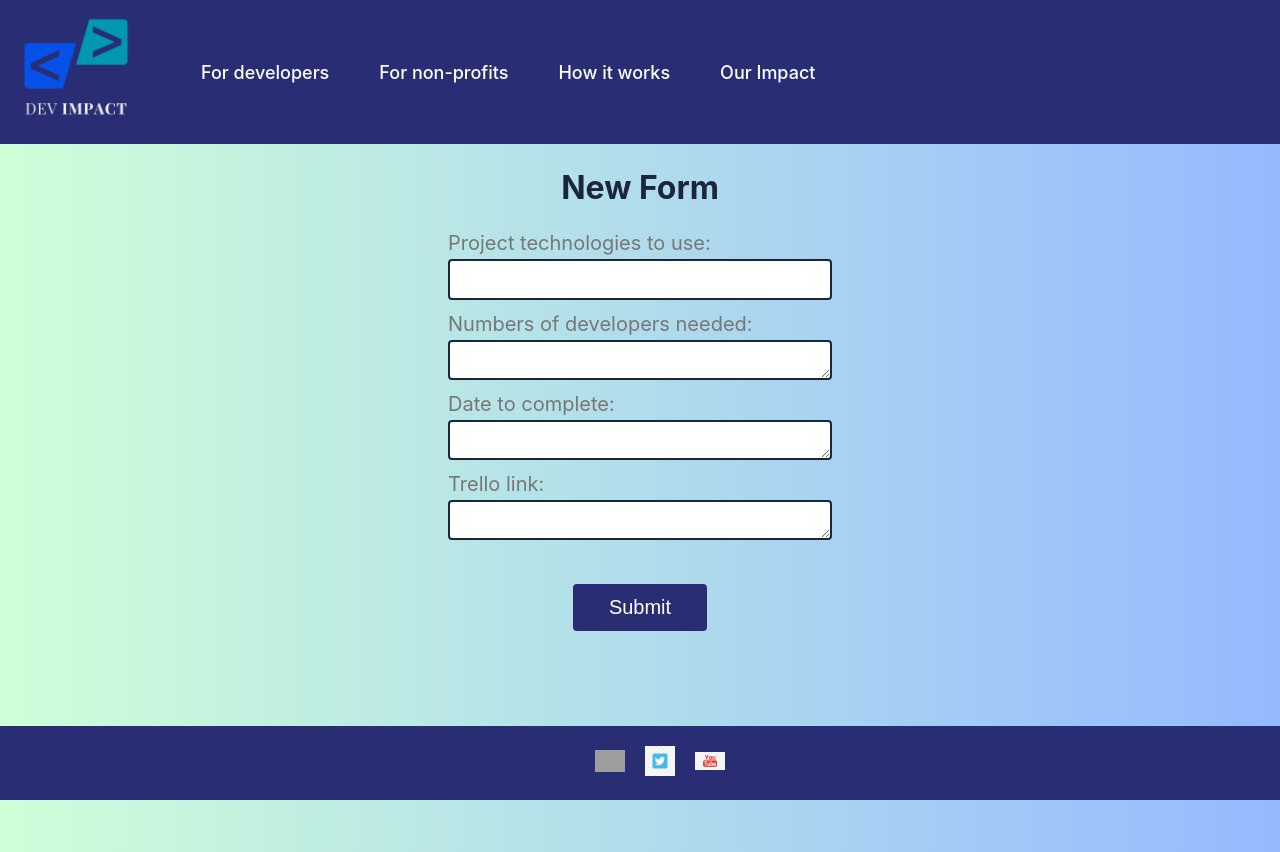
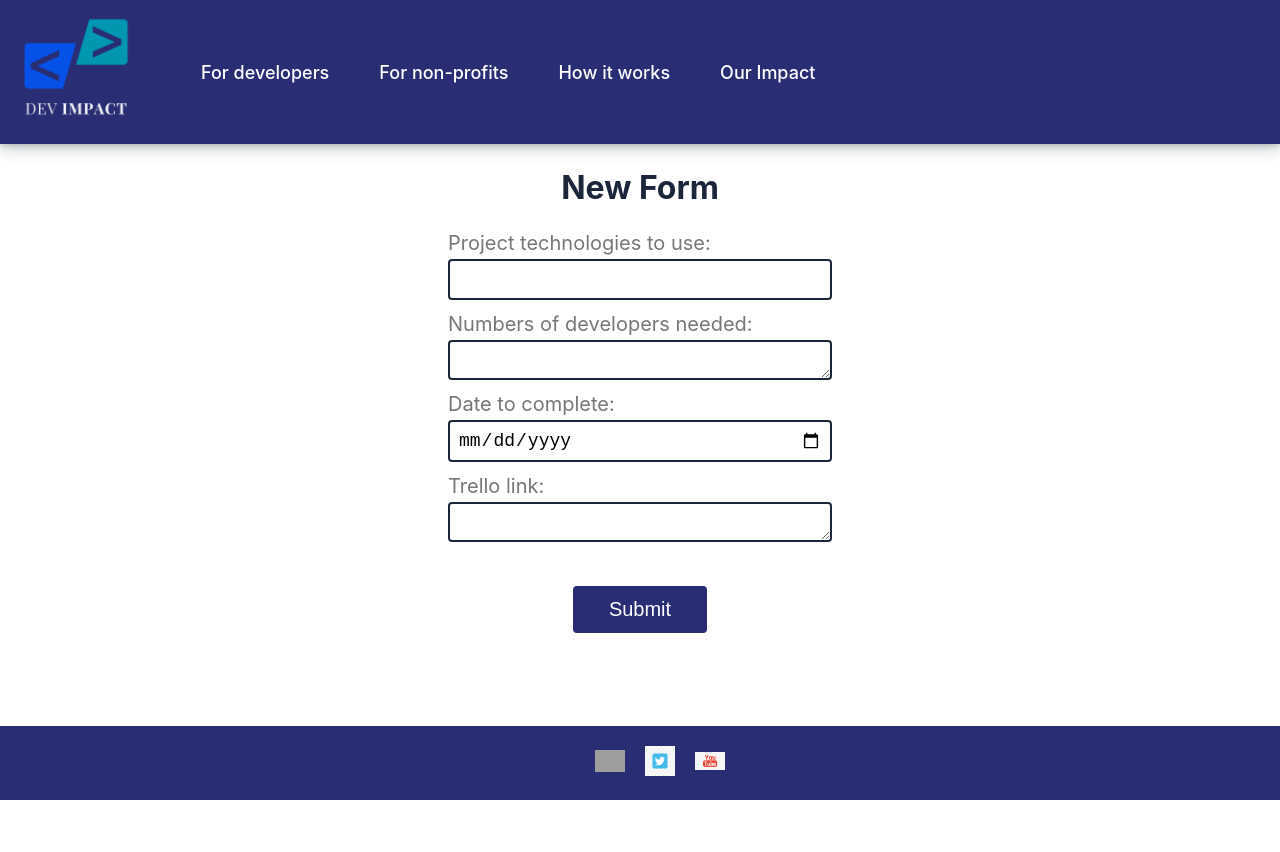
Before and after one commit to i-guerrero/capstone-front-end, a React (Create React App) app: page /menthors-new in a window 1280 px wide. After the commit the page ends 800 px from the top, so only its background shows below. Built offline with nearby package versions, Linux system fonts and the light colour scheme; grey boxes are pictures that could not be loaded.

Commit message:
forms and tables connected whit back end

```diff
--- a/src/API/Project.js
+++ b/src/API/Project.js
@@ -7,3 +7,15 @@
   console.log(request);
   return request;
 }
+
+export function createNewProjects(projects) {
+  const request = fetch(`${BASE_URL}/projects`, {
+    method: "POST",
+    body: JSON.stringify(projects),
+    headers: { "Content-Type": "application/json" },
+  })
+    .then((response) => response.json())
+    .then((newProjectsEnd) => newProjectsEnd)
+    .catch((err) => console.log("Error getting New projects"));
+  return request;
+}
--- a/src/Components/MenteePage/MenteePage.js
+++ b/src/Components/MenteePage/MenteePage.js
@@ -1,41 +1,20 @@
 import DataTable from "react-data-table-component";
 import { useEffect, useState } from "react";
-import { mockProjectList } from "../../mocks/projects";
 import { useNavigate } from "react-router-dom";
+import { getAllProjects } from "../../API/Project";
 
 import "./MenteePage.css";
 
-import { getAllProjects } from "../../API/Project";
 
 
 
-  // {
-  //   id: 4,
-  //   non_profit_organization: "BLM ORG",
-  //   description:
-  //     "This is my foundation description, This is my foundation description, This is my foundation description",
-  //   technologies: "Js",
-  //   num_developers: 2,
-  //   date_to_complete: "this is a date in data",
-  //   keywords: "js",
-  // },
-
 export default function MenteePage() {
   const navigate = useNavigate();
-
-
-  useEffect(() => {
-    console.log(process.env.REACT_APP_BASE_URL);
-      fetch(`${process.env.REACT_APP_BASE_URL}/projects`).then((response) =>
-        response.json()
-      );
-      // .then((Allproposals) => Allproposals)
-      // .then((proposalsList) => {
-      //   setProposals(proposalsList);
-      // });
-      // getAllProposals()
-      // console.log(proposalsList);
-      // });
+  const [projects, setProjects] = useState([]);
+    useEffect(() => {
+      getAllProjects().then((projectsList) => {
+        setProjects(projectsList);
+      });
     }, []);
 
   const columns = [
@@ -88,7 +67,7 @@
       center: true,
     },
   ];
-  // <Link to="/proposals-new" className="button-link">
+  // <Link to="/projects-new" className="button-link">
   //   Proposal Form
   // </Link>;
   return (
@@ -98,7 +77,7 @@
       </article>
       <br />
       <div className="data-table-container">
-        <DataTable columns={columns} data={mockProjectList} />
+        <DataTable columns={columns} data={projects} />
       </div>
     </div>
   );
--- a/src/Components/MentorForm/MentorForm.js
+++ b/src/Components/MentorForm/MentorForm.js
@@ -1,12 +1,14 @@
 import "./MentorForm.css";
 
-// import { createNewProposalForm } from "./fetch";
+// import { createNewProjectForm } from "./fetch";
+
 import { useState } from "react";
+import { createNewProjects } from "../../API/Project";
 import { useNavigate } from "react-router-dom";
 
 export default function New() {
   const navigate = useNavigate();
-  const [newProposalForm, setNewProposalForm] = useState({
+  const [newProjectForm, setNewProjectForm] = useState({
     id: "",
     technologies: "",
     num_developers: "",
@@ -16,8 +18,8 @@
   });
 
   function handleInputChange(event) {
-    setNewProposalForm({
-      ...newProposalForm,
+    setNewProjectForm({
+      ...newProjectForm,
       [event.target.id]: event.target.value,
     });
   }
@@ -25,20 +27,20 @@
   function handleSubmit(event) {
     event.preventDefault();
 
-    console.log(newProposalForm);
+    console.log(newProjectForm);
 
     // const acumulatedReview = {
-    //   ...newProposalForm,
-    //   newProposalForm,
+    //   ...newProjectForm,
+    //   newProjectForm,
     // };
 
-    // createNewProposalForm(newProposalForm).then((newProposalFormEnd) => {
-    //   navigate("/reviews");
-    // });
+    createNewProjects(newProjectForm).then((newProjectFormEnd) => {
+      navigate("/non-experts");
+    });
   }
 
   return (
-    <div className="proposal-form">
+    <div className="project-form">
       <header className="upsert-form-header">
         <h1>New Form</h1>
       </header>
@@ -48,7 +50,7 @@
           <input
             type="text"
             id="technologies"
-            value={newProposalForm.technologies}
+            value={newProjectForm.technologies}
             onChange={handleInputChange}
           />
         </div>
@@ -57,20 +59,19 @@
           <label htmlFor="description">Numbers of developers needed: </label>
           <textarea
             rows={1}
-            type="text"
-            id="description"
-            value={newProposalForm.description}
+            type="number"
+            id="num_developers"
+            value={newProjectForm.num_developers}
             onChange={handleInputChange}
           />
         </div>
 
         <div className="form-field">
           <label htmlFor="date_to_complete">Date to complete:</label>
-          <textarea
-            rows={1}
-            type="text"
+          <input
+            type="date"
             id="date_to_complete"
-            value={newProposalForm.date_to_complete}
+            value={newProjectForm.date_to_complete}
             onChange={handleInputChange}
           />
         </div>
@@ -80,7 +81,7 @@
             rows={1}
             type="text"
             id="trello"
-            value={newProposalForm.trello}
+            value={newProjectForm.trello}
             onChange={handleInputChange}
           />
         </div>
@@ -90,7 +91,7 @@
             rows={1}
             type="text"
             id="status"
-            value={newProposalForm.status}
+            value={newProjectForm.status}
             onChange={handleInputChange}
           />
         </div> */}
--- a/src/Components/ProposalForm/ProposalForm.js
+++ b/src/Components/ProposalForm/ProposalForm.js
@@ -12,7 +12,6 @@
     title: "",
     description: "",
     impact: "",
-    non_profit_id: "",
   });
 
   function handleInputChange(event) {
```
